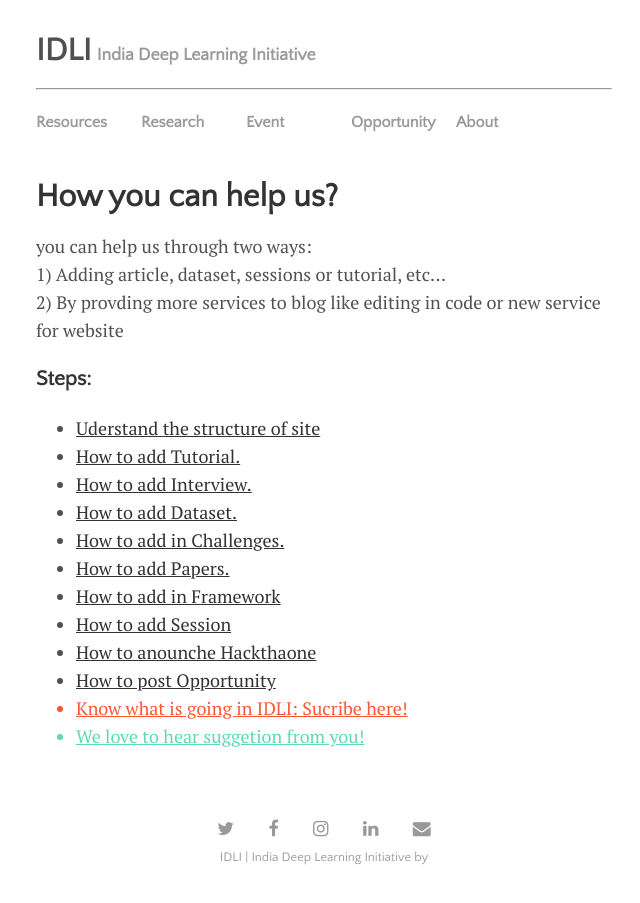
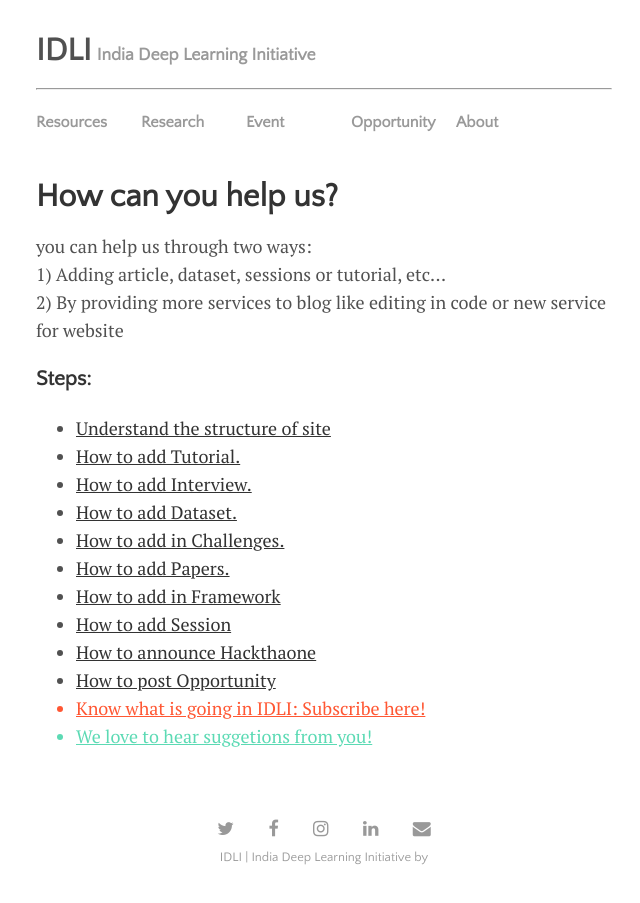
Before and after one commit to IndiaDeepLearningInitiative-IDLI/IndiaDeepLearningInitiative-IDLI.github.io, a Jekyll site: the page built from help.html, in a window 1280 px wide. Shown: the whole page, without its empty margins (316-956 px from the left). Built offline with Jekyll 4.4.1, drawn with Linux system fonts in a browser that asks for light colours; nearby versions of some CDN libraries; comment, search, counter and statistics services are not loaded.

Commit message:
typo fixed

```diff
--- a/help.html
+++ b/help.html
@@ -3,11 +3,11 @@ layout: default
 title: Help
 ---
 <div>
-  <h1>How you can help us?</h1>
-  <p>you can help us through two ways: <br>1) Adding article, dataset, sessions or tutorial, etc... <br>2) By provding more services to blog like editing in code or new service for website</p>
+  <h1>How can you help us?</h1>
+  <p>you can help us through two ways: <br>1) Adding article, dataset, sessions or tutorial, etc... <br>2) By providing more services to blog like editing in code or new service for website</p>
   <h3>Steps: </h3>
   <ul>
-    <li><a href="{{ site.github.url }}/help/struc_help.html">Uderstand the structure of site</a></li>
+    <li><a href="{{ site.github.url }}/help/struc_help.html">Understand the structure of site</a></li>
     <li><a href="{{ site.github.url }}/help/tutorial_help.html">How to add Tutorial.</a></li>
     <li><a href="{{ site.github.url }}/help/interview_help.html">How to add Interview.</a></li>
     <li><a href="{{ site.github.url }}/help/dataset_help.html">How to add Dataset.</a></li>
@@ -15,10 +15,10 @@ title: Help
     <li><a href="{{ site.github.url }}/help/paper_help.html">How to add Papers.</a></li>
     <li><a href="{{ site.github.url }}/help/framework_help.html">How to add in Framework</a></li>
     <li><a href="{{ site.github.url }}/help/session_help.html">How to add Session</a></li>
-    <li><a href="{{ site.github.url }}/help/hackthaone_help.html">How to anounche Hackthaone</a></li>
+    <li><a href="{{ site.github.url }}/help/hackthaone_help.html">How to announce Hackthaone</a></li>
     <li><a href="{{ site.github.url }}/help/opportunity_help.html">How to post Opportunity </a></li>
-    <li style="color: #ff5733 ;"><a href="{{ site.github.url }}/help/sub.html" style="color: #ff5733 ;">Know what is going in IDLI: Sucribe here!</a></li>
-    <li style="color: #5cdab4 ;"><a href="{{ site.github.url }}/help/share_help.html" style="color: #5cdab4 ;">We love to hear suggetion from you!</a></li>
+    <li style="color: #ff5733 ;"><a href="{{ site.github.url }}/help/sub.html" style="color: #ff5733 ;">Know what is going in IDLI: Subscribe here!</a></li>
+    <li style="color: #5cdab4 ;"><a href="{{ site.github.url }}/help/share_help.html" style="color: #5cdab4 ;">We love to hear suggetions from you!</a></li>
   </ul>
 
 </div>
```
